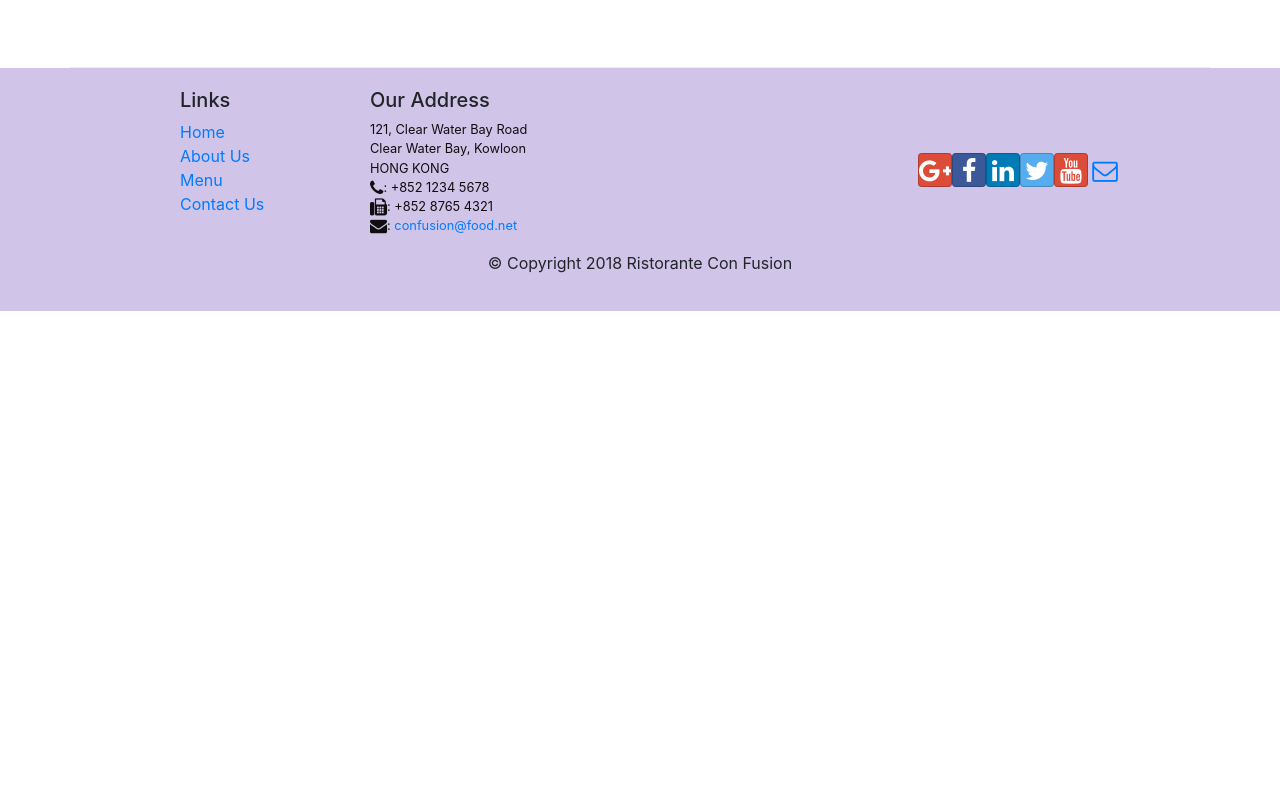
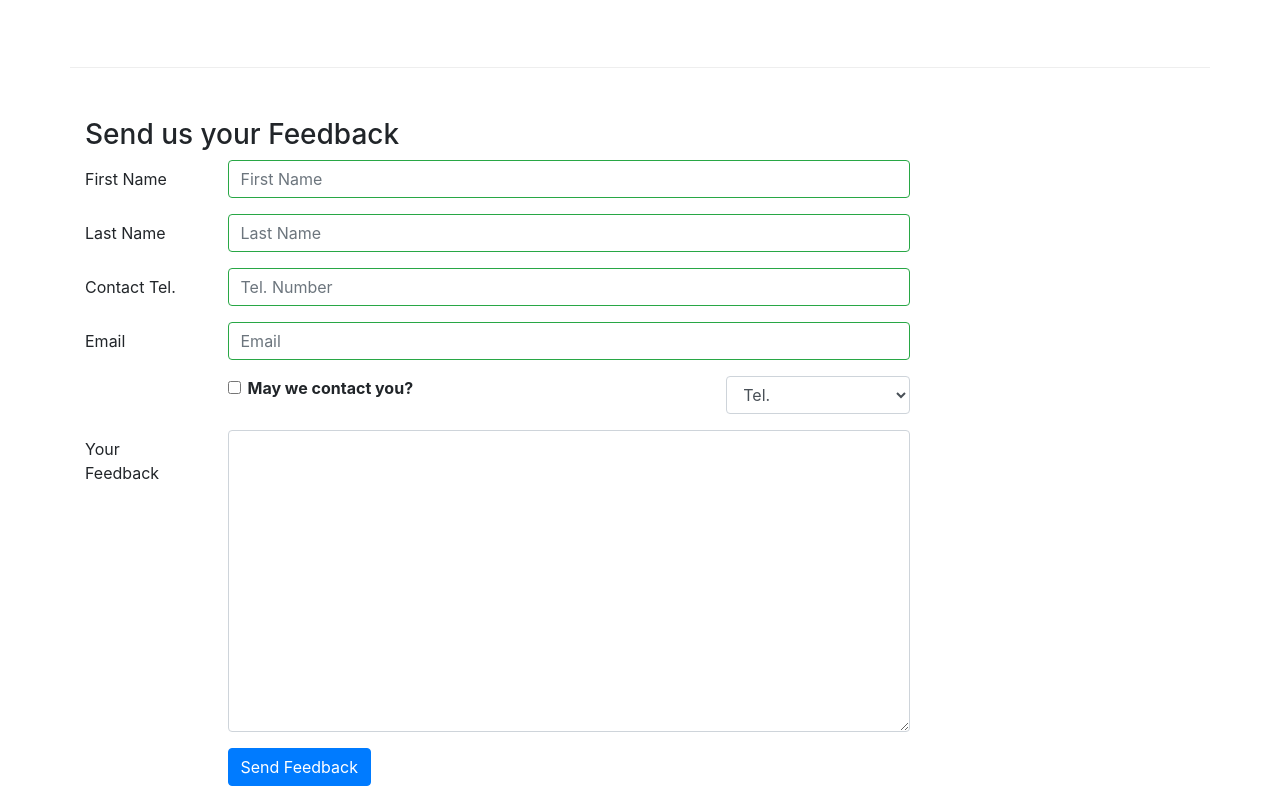
Before and after one commit to sabirhassan/react-certification, a React (Create React App) app: page /contactus in a window 1280 px wide. Shown: the part 824-1620 px from the top of the page. Before the commit the page ends 1135 px from the top, so only its background shows below. Built offline with nearby package versions, Linux system fonts and the light colour scheme.

Commit message:
controlled form validation

```diff
--- a/src/components/ContactComponent.js
+++ b/src/components/ContactComponent.js
@@ -1,8 +1,85 @@
-import React from 'react';
-import { Breadcrumb, BreadcrumbItem } from 'reactstrap';
-import { Link } from 'react-router-dom';
+import React, { Component } from 'react';
+import { Breadcrumb, BreadcrumbItem, Button, Form, FormGroup, Label, Input, Col, FormFeedback } from 'reactstrap';
+import {Link} from 'react-router-dom'
+class Contact extends Component {
 
-function Contact(props) {
+
+    constructor(props) {
+        super(props);
+
+        this.state = {
+            firstname: '',
+            lastname: '',
+            telnum: '',
+            email: '',
+            agree: false,
+            contactType: 'Tel.',
+            message: '',
+            touched: {
+                firstname: false,
+                lastname: false,
+                telnum: false,
+                email: false
+            }
+        }
+        this.handleSubmit = this.handleSubmit.bind(this);
+        this.handleInputChange = this.handleInputChange.bind(this);
+        this.handleBlur = this.handleBlur.bind(this);
+    }
+
+
+    handleBlur = (field) => (evt) => {
+        this.setState({
+            touched: { ...this.state.touched, [field]: true }
+        });
+    }
+
+    validate(firstname, lastname, telnum, email) {
+        const errors = {
+            firstname: '',
+            lastname: '',
+            telnum: '',
+            email: ''
+        };
+
+        if (this.state.touched.firstname && firstname.length < 3)
+            errors.firstname = 'First Name should be >= 3 characters';
+        else if (this.state.touched.firstname && firstname.length > 10)
+            errors.firstname = 'First Name should be <= 10 characters';
+
+        if (this.state.touched.lastname && lastname.length < 3)
+            errors.lastname = 'Last Name should be >= 3 characters';
+        else if (this.state.touched.lastname && lastname.length > 10)
+            errors.lastname = 'Last Name should be <= 10 characters';
+
+        const reg = /^\d+$/;
+        if (this.state.touched.telnum && !reg.test(telnum))
+            errors.telnum = 'Tel. Number should contain only numbers';
+
+        if(this.state.touched.email && email.split('').filter(x => x === '@').length !== 1)
+            errors.email = 'Email should contain a @';
+
+        return errors;
+    }
+
+    handleInputChange(event) {
+        const target = event.target;
+        const value = target.type === 'checkbox' ? target.checked : target.value;
+        const name = target.name;
+
+        this.setState({
+          [name]: value
+        });
+    }
+
+    handleSubmit(event) {
+        console.log('Current State is: ' + JSON.stringify(this.state));
+        alert('Current State is: ' + JSON.stringify(this.state));
+        event.preventDefault();
+    }
+
+    render(){
+        const errors = this.validate(this.state.firstname, this.state.lastname, this.state.telnum, this.state.email);
     return(
         <div className="container">
              <div className="row">
@@ -41,8 +118,107 @@
                     </div>
                 </div>
             </div>
+            <div className="row row-content">
+                   <div className="col-12">
+                      <h3>Send us your Feedback</h3>
+                   </div>
+                    <div className="col-12 col-md-9">
+                        <Form onSubmit={this.handleSubmit}>
+                        <FormGroup row>
+                                <Label htmlFor="firstname" md={2}>First Name</Label>
+                                <Col md={10}>
+                                    <Input type="text" id="firstname" name="firstname"
+                                        placeholder="First Name"
+                                        value={this.state.firstname}
+                                        valid={errors.firstname === ''}
+                                        invalid={errors.firstname !== ''}
+                                        onBlur={this.handleBlur('firstname')}
+                                        onChange={this.handleInputChange} />
+                                    <FormFeedback>{errors.firstname}</FormFeedback>
+                                </Col>
+                            </FormGroup>
+                            <FormGroup row>
+                                <Label htmlFor="lastname" md={2}>Last Name</Label>
+                                <Col md={10}>
+                                    <Input type="text" id="lastname" name="lastname"
+                                        placeholder="Last Name"
+                                        value={this.state.lastname}
+                                        valid={errors.lastname === ''}
+                                        invalid={errors.lastname !== ''}
+                                        onBlur={this.handleBlur('lastname')}
+                                        onChange={this.handleInputChange} />
+                                    <FormFeedback>{errors.lastname}</FormFeedback>
+                                </Col>
+                            </FormGroup>
+                            <FormGroup row>
+                                <Label htmlFor="telnum" md={2}>Contact Tel.</Label>
+                                <Col md={10}>
+                                    <Input type="tel" id="telnum" name="telnum"
+                                        placeholder="Tel. Number"
+                                        value={this.state.telnum}
+                                        valid={errors.telnum === ''}
+                                        invalid={errors.telnum !== ''}
+                                        onBlur={this.handleBlur('telnum')}
+                                        onChange={this.handleInputChange} />
+                                    <FormFeedback>{errors.telnum}</FormFeedback>
+                                </Col>
+                            </FormGroup>
+                            <FormGroup row>
+                                <Label htmlFor="email" md={2}>Email</Label>
+                                <Col md={10}>
+                                    <Input type="email" id="email" name="email"
+                                        placeholder="Email"
+                                        value={this.state.email}
+                                        valid={errors.email === ''}
+                                        invalid={errors.email !== ''}
+                                        onBlur={this.handleBlur('email')}
+                                        onChange={this.handleInputChange} />
+                                    <FormFeedback>{errors.email}</FormFeedback>
+                                </Col>
+                            </FormGroup>
+                            <FormGroup row>
+                                <Col md={{size: 6, offset: 2}}>
+                                    <FormGroup check>
+                                        <Label check>
+                                            <Input type="checkbox"
+                                                name="agree"
+                                                checked={this.state.agree}
+                                                onChange={this.handleInputChange} /> {' '}
+                                            <strong>May we contact you?</strong>
+                                        </Label>
+                                    </FormGroup>
+                                </Col>
+                                <Col md={{size: 3, offset: 1}}>
+                                    <Input type="select" name="contactType"
+                                            value={this.state.contactType}
+                                            onChange={this.handleInputChange}>
+                                        <option>Tel.</option>
+                                        <option>Email</option>
+                                    </Input>
+                                </Col>
+                            </FormGroup>
+                            <FormGroup row>
+                                <Label htmlFor="message" md={2}>Your Feedback</Label>
+                                <Col md={10}>
+                                    <Input type="textarea" id="message" name="message"
+                                        rows="12"
+                                        value={this.state.message}
+                                        onChange={this.handleInputChange}></Input>
+                                </Col>
+                            </FormGroup>
+                            <FormGroup row>
+                                <Col md={{size: 10, offset: 2}}>
+                                    <Button type="submit" color="primary">
+                                        Send Feedback
+                                    </Button>
+                                </Col>
+                            </FormGroup>
+                        </Form>
+                    </div>
+               </div>
         </div>
     );
+    }
 }
 
 export default Contact;
```
